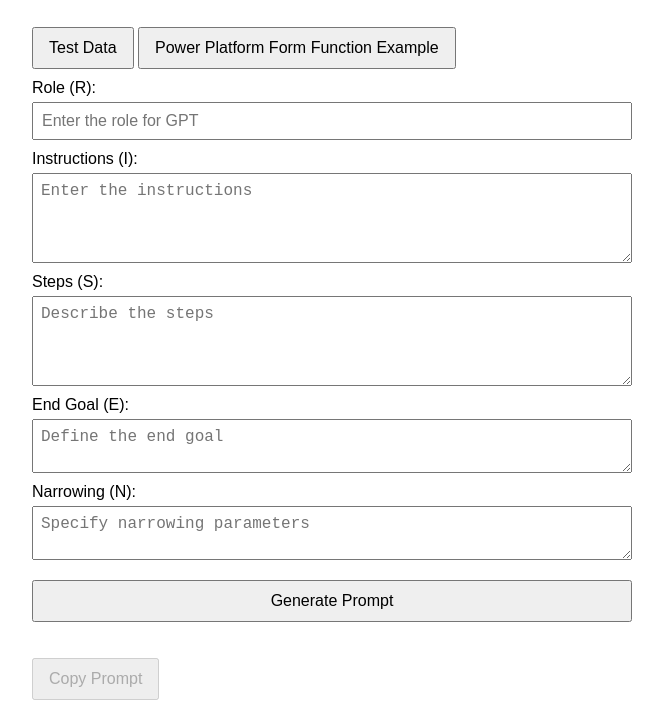
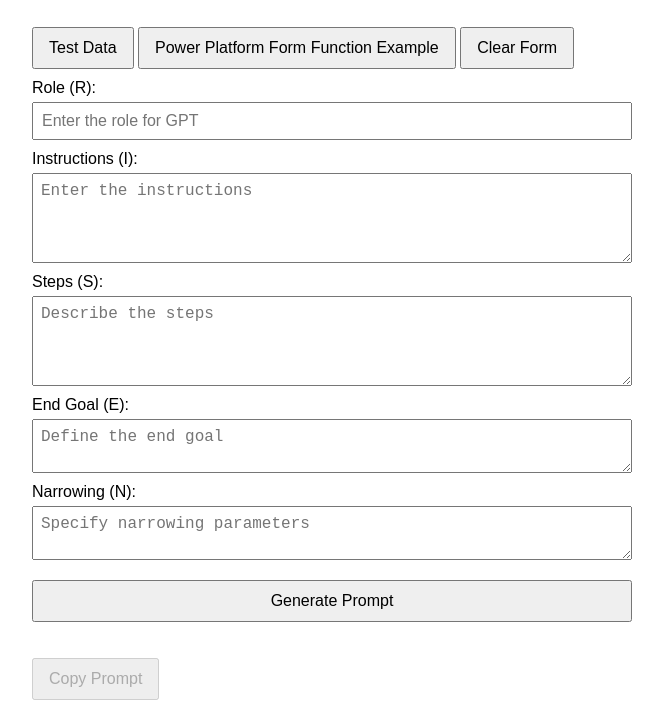
Before and after one commit to NimbiMac/Prompter, a plain HTML site: page index.html in a window 1280 px wide. Shown: the part 73-800 px from the top of the page, without its empty margins (308-971 px from the left). Drawn offline with Linux system fonts and the light colour scheme.

Commit message:
clear form button

```diff
--- a/index.html
+++ b/index.html
@@ -71,6 +71,7 @@
         <h1>GPT Prompt Builder using RISEN</h1>
         <button onclick="randomRisenPrompts()">Test Data</button>
         <button onclick="ppExample()">Power Platform Form Function Example</button>
+        <button onclick="clearFields()">Clear Form</button>
         <form id="risenForm">
             <label for="role">Role (R):</label>
             <input type="text" id="role" name="role" placeholder="Enter the role for GPT" required>
@@ -102,7 +103,16 @@
 
 
 
-
+        function clearFields() {
+            document.getElementById('role').value = '';
+            document.getElementById('instructions').value = '';
+            document.getElementById('steps').value = '';
+            document.getElementById('endGoal').value = '';
+            document.getElementById('narrowing').value = '';
+            document.getElementById('gennedPromt').innerHTML = '';
+            document.getElementById('notifyButton').setAttribute('disabled', 'true');
+            document.getElementById('notifyButton').setAttribute('title', 'First generate a prompt in order to copy');
+        }
 
         function copyText() {
             var textToCopyElement = document.getElementById("gennedPromt");
```
